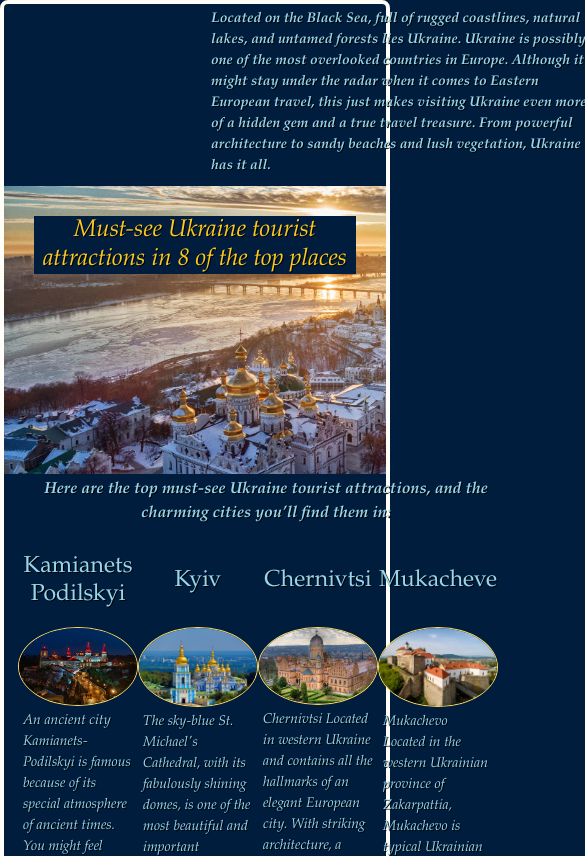
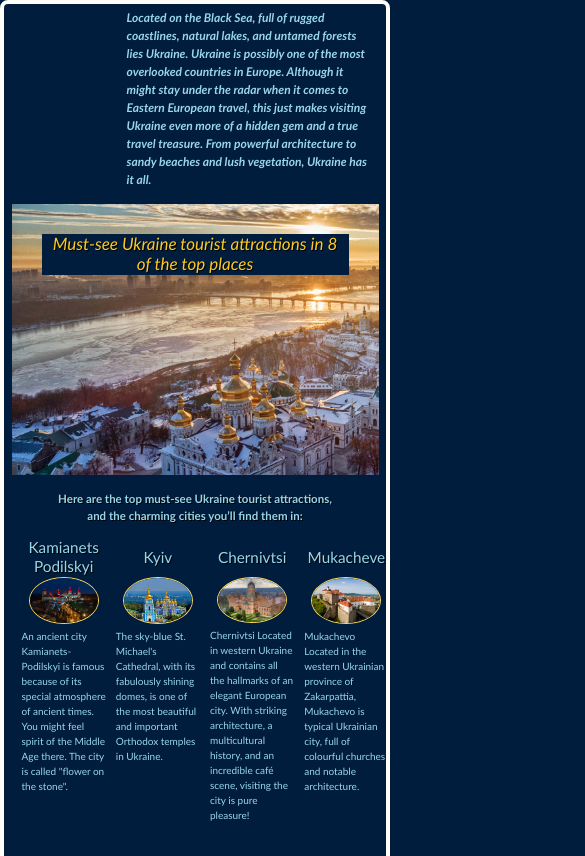
Before and after one commit to Galasha/Hometown-landing, a plain HTML site: page index.html in a window 390 px wide. Shown: the top 856 px of the page, 585 px wide, since content can reach past the window. Drawn offline with nearby package versions, Linux system fonts and the light colour scheme.

Commit message:
Add some responsive details

```diff
--- a/index.html
+++ b/index.html
@@ -31,11 +31,12 @@
           <h1>Must-see Ukraine tourist attractions in 8 of the top places</h1>
         </div>
       </div>
+
+      <p class="title-info">
+        Here are the top must-see Ukraine tourist attractions, and the charming
+        cities you’ll find them in:
+      </p>
       <div class="places">
-        <p class="title-info">
-          Here are the top must-see Ukraine tourist attractions, and the
-          charming cities you’ll find them in:
-        </p>
         <div div class="row">
           <div class="cts_bl_fst d-flex p-1 ">
             <div id="city">
--- a/styles.css
+++ b/styles.css
@@ -4,19 +4,24 @@ white #fffdf7
 light blue #99d6ea
 bright blue #6798c0
 dark blue #001d3d*/
-@font-face {
+html {
+  font-size: 14px;
+}
+
+/*@font-face {
   src: url("fonts/EBGaramond12-Regular.ttf");
   font-family: Garamond;
-}
+}*/
 
 body {
   background: #001d3d;
   color: #99d6ea;
-  font-family: Garamond;
+  font-family: "Trebuchet MS", "Lucida Sans Unicode", "Lucida Grande",
+    "Lucida Sans", Arial, sans-serif;
 }
 
 .container {
-  max-width: 600px;
+  max-width: 65%;
   border: 4px solid #fffdf7;
   border-radius: 8px;
   margin: 0 auto;
@@ -24,21 +29,22 @@ body {
 }
 .info {
   font-weight: bold;
-  font-size: 14px;
-  width: 400px;
-  margin-left: 190px;
+  font-size: 1.2rem;
+  width: 70%;
+  margin-left: 30%;
   font-style: italic;
 }
 .title {
   background-image: url("images/header.jpg");
   background-size: cover;
+  margin: 0px;
+  padding: 0px;
   padding: none;
   text-align: center;
   display: flex;
   flex-direction: column;
   align-items: center;
   padding: 20px;
-  margin: -12px !important;
 }
 
 h1 {
@@ -47,24 +53,24 @@ h1 {
   padding: 0 8px;
   background: #001d3d;
   color: #fdc921;
-  font-size: 24px;
+  font-size: 1.7rem;
   text-shadow: 1px 1px black;
   font-style: italic;
 }
 
 .title-info {
-  font-size: 16px;
+  font-size: 1.15rem;
   text-align: center;
   font-weight: bold;
   text-shadow: 1px 1px black;
-  width: 500px;
+  width: 80%;
   margin: 0 auto;
   margin-top: 10px;
 }
 
 #city {
-  width: 140px;
-  height: 400px;
+  width: 100%;
+  height: 100%;
 }
 
 h3 {
@@ -85,20 +91,18 @@ h3 {
 }
 
 .smallFont {
-  font-size: 16px;
+  font-size: 1.15rem;
   padding: 3px 0;
 }
 p {
-  font-size: 14px;
+  font-size: 1rem;
   padding: 5px;
-  font-style: italic;
-  text-shadow: 1px 1px black;
-  /*font-weight: bold;*/
 }
 
 .image_city {
   width: 120px;
   border-radius: 50%;
+  margin: 0 auto;
   border: 1px solid #fdd85d;
   overflow: hidden;
 }
@@ -132,7 +136,6 @@ p {
   margin: auto;
   display: block;
   width: 80%;
-  max-width: 700px;
 }
 
 .modal-window {
@@ -143,12 +146,10 @@ p {
 #caption {
   margin: auto;
   display: block;
-  width: 80%;
-  max-width: 700px;
+  width: 60%;
   text-align: center;
   color: #ccc;
   padding: 10px 0;
-  height: 150px;
 }
 
 /* Add Animation */
@@ -181,10 +182,10 @@ p {
 /* The Close Button */
 .close {
   position: absolute;
-  top: 0%;
-  right: 23%;
+  top: -2%;
+  right: 10%;
   color: #f1f1f1;
-  font-size: 40px;
+  font-size: 2.85rem;
   font-weight: bold;
   transition: 0.3s;
 }
@@ -196,16 +197,32 @@ p {
   cursor: pointer;
 }
 
-/* 100% Image Width on Smaller Screens */
-@media only screen and (max-width: 700px) {
-  .modal-content {
-    width: 100%;
-  }
-}
-
 footer {
-  padding: 20px;
+  padding: 1.5rem;
   font-size: bold;
   text-shadow: 1px 1px black;
   font-style: italic;
 }
+
+/* 100% Image Width on Smaller Screens */
+@media only screen and (max-width: 700px) {
+  html {
+    font-size: 10px;
+  }
+  .container {
+    max-width: 100%;
+    margin: 0 auto;
+  }
+
+  .modal-content {
+    width: 100%;
+  }
+
+  h3 {
+    height: 30px;
+  }
+
+  .image_city {
+    width: 70px;
+  }
+}
```
